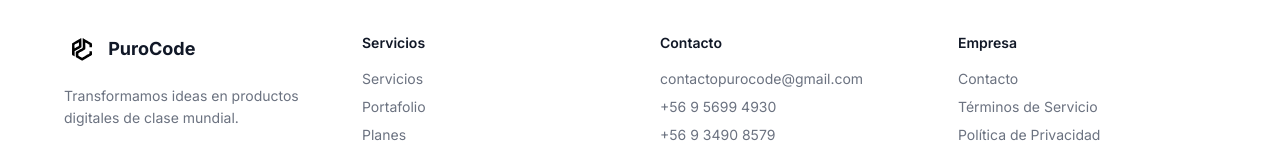
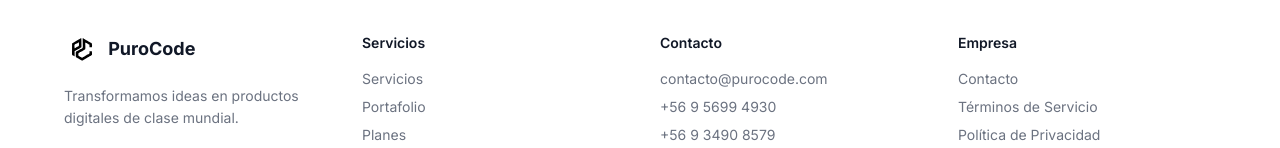
Before and after one commit to DiegoSalsa/agencia, a Next.js app: page / in a window 1280 px wide. Shown: the part 7844-7992 px from the top of the page. Built offline with nearby package versions, Linux system fonts and the light colour scheme; no server answers.

Commit message:
cambio correo display a contacto@purocode.com

```diff
--- a/src/components/landing/Contact.tsx
+++ b/src/components/landing/Contact.tsx
@@ -10,7 +10,7 @@ const contactCards = [
   {
     icon: Mail,
     titleKey: 'contact_email_title',
-    value: 'contactopurocode@gmail.com',
+    value: 'contacto@purocode.com',
     href: 'mailto:contactopurocode@gmail.com',
     color: 'bg-blue-500/10 text-blue-600 dark:text-blue-400',
   },
--- a/src/components/landing/Footer.tsx
+++ b/src/components/landing/Footer.tsx
@@ -65,7 +65,7 @@ export default function Footer() {
           <div className="flex flex-col gap-4">
             <h3 className="font-semibold text-sm text-[var(--text)]">{t('footer_contact')}</h3>
             <ul className="flex flex-col gap-2 text-sm text-[var(--text-secondary)]">
-              <li><a className="hover:text-[var(--primary)] transition-colors cursor-pointer" href="mailto:contactopurocode@gmail.com">contactopurocode@gmail.com</a></li>
+              <li><a className="hover:text-[var(--primary)] transition-colors cursor-pointer" href="mailto:contactopurocode@gmail.com">contacto@purocode.com</a></li>
               <li><a className="hover:text-[var(--primary)] transition-colors cursor-pointer" href="https://wa.me/56956994930" target="_blank" rel="noopener noreferrer">+56 9 5699 4930</a></li>
               <li><a className="hover:text-[var(--primary)] transition-colors cursor-pointer" href="https://wa.me/56934908579" target="_blank" rel="noopener noreferrer">+56 9 3490 8579</a></li>
             </ul>
```
